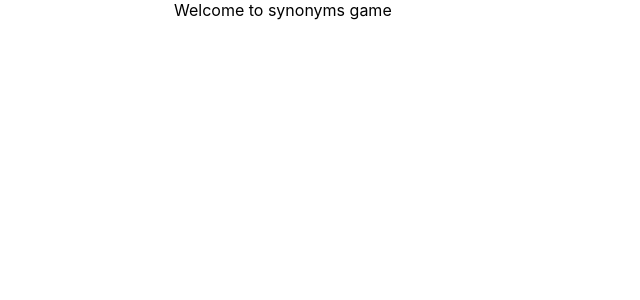
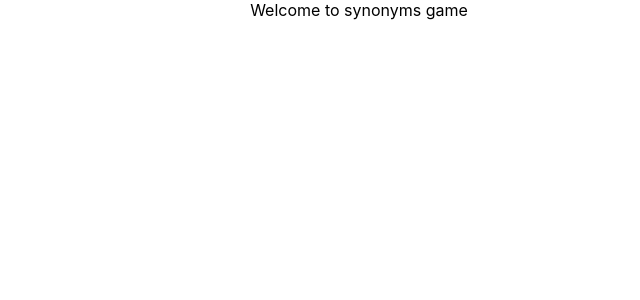
Before and after one commit to Jinof/cwords, a React (Create React App) app: page / in a window 1280 px wide. Shown: the top 300 px of the page, without its empty margins (281-921 px from the left). Built offline with nearby package versions, Linux system fonts and the light colour scheme.

Commit message:
:lipstick: Center header text.

```diff
--- a/src/pages/home.tsx
+++ b/src/pages/home.tsx
@@ -8,6 +8,19 @@ export function Home() {
 
 function Header() {
   return <div>
-    Welcome to synonyms game
+    <div style={styles.headerText}>
+      Welcome to synonyms game
+    </div>
   </div>
 }
+
+const styles = {
+  headerText: {
+    // Why add `as "center"`/ `as "const"` ?
+    // Normally TypeScript would type textAlign as string, but since
+    // it can't just be any string, you can cast it to the more specific type.
+    // Both works.
+    // textAlign: "center" as "center",
+    textAlign: "center" as const
+  }
+}
```
